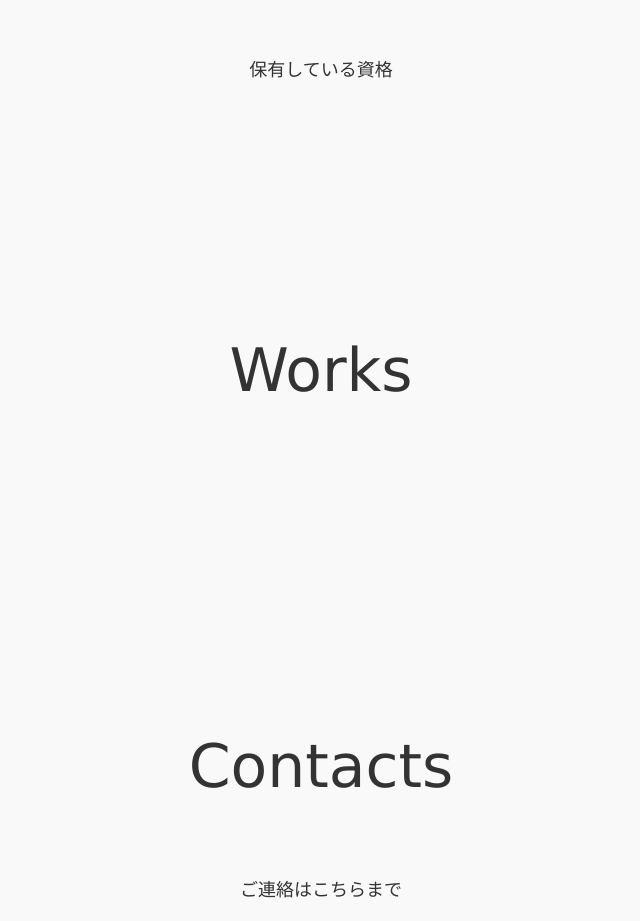
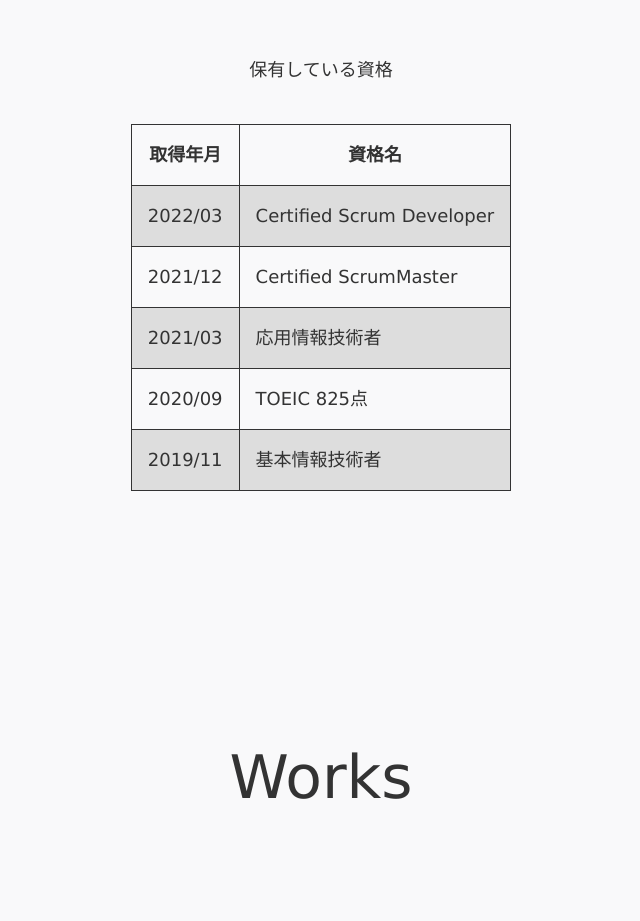
Before and after one commit to YOS0602/myportfolio, a Next.js app: page / in a window 1280 px wide. Shown: the part 1660-2581 px from the top of the page, without its empty margins (319-959 px from the left). Built offline with nearby package versions, Linux system fonts and the light colour scheme.

Commit message:
保有資格一覧追加

```diff
--- a/src/components/profile/profile.tsx
+++ b/src/components/profile/profile.tsx
@@ -15,7 +15,6 @@ export const Profile = (): JSX.Element => {
         </div>
         <div className="p-4 md:py-10 text-4xl lg:text-5xl">YOS0602</div>
         <div id="github-link" className="py-4 pl-5 pr-2">
-          {/* TODO 別タブで開くようにしたい */}
           <Link href="https://github.com/YOS0602">
             <a target="_blank" rel="noopener">
               <svg
@@ -34,6 +33,7 @@ export const Profile = (): JSX.Element => {
             </a>
           </Link>
         </div>
+
         <div id="qiita-link" className="relative w-16 h-10">
           <Link href="https://qiita.com/YOS0602">
             <a target="_blank" rel="noopener">
--- a/src/components/qualifications/qualifications.tsx
+++ b/src/components/qualifications/qualifications.tsx
@@ -1,9 +1,12 @@
-// import Link from 'next/link'
+import { QualificationsTable } from './qualificationsTable'
 
 export const Qualifications = (): JSX.Element => {
   return (
     <div>
       <p>保有している資格</p>
+      <div className="my-10">
+        <QualificationsTable />
+      </div>
     </div>
   )
 }
--- /dev/null
+++ b/src/components/qualifications/qualificationsTable.module.css
@@ -0,0 +1,15 @@
+.th,
+.td {
+  border: solid 1px; /* 枠線指定 */
+  padding: 1rem; /* 余白指定 */
+}
+.tr-odd {
+  background-color: #ddd; /* 背景色指定 */
+}
+.tr:nth-child(odd) {
+  background-color: #ddd; /* 背景色指定 */
+}
+
+.table {
+  border-collapse: collapse; /* セルの線を重ねる */
+}
--- /dev/null
+++ b/src/components/qualifications/qualificationsTable.tsx
@@ -0,0 +1,33 @@
+import styles from './qualificationsTable.module.css'
+
+export const QualificationsTable = (): JSX.Element => {
+  const qualificationsData = [
+    { id: 5, ym: '2022/03', q: 'Certified Scrum Developer' },
+    { id: 4, ym: '2021/12', q: 'Certified ScrumMaster' },
+    { id: 3, ym: '2021/03', q: '応用情報技術者' },
+    { id: 2, ym: '2020/09', q: 'TOEIC 825点' },
+    { id: 1, ym: '2019/11', q: '基本情報技術者' },
+  ]
+
+  const makeTbody = () => {
+    return qualificationsData.map((d) => (
+      <tr key={d.id} className={styles.tr}>
+        <td className={styles.td}>{d.ym}</td>
+        <td className={`text-left p-12 ${styles.td}`}>{d.q}</td>
+      </tr>
+    ))
+  }
+
+  return (
+    <table className={`table-auto mx-auto ${styles.table}`}>
+      <thead>
+        <tr>
+          <th className={styles.th}>取得年月</th>
+          <th className={styles.th}>資格名</th>
+        </tr>
+      </thead>
+      <tbody>{makeTbody()}</tbody>
+      <tfoot></tfoot>
+    </table>
+  )
+}
```
Also changed, not shown: 1 other file (tests, documents, lock files or other folders).
